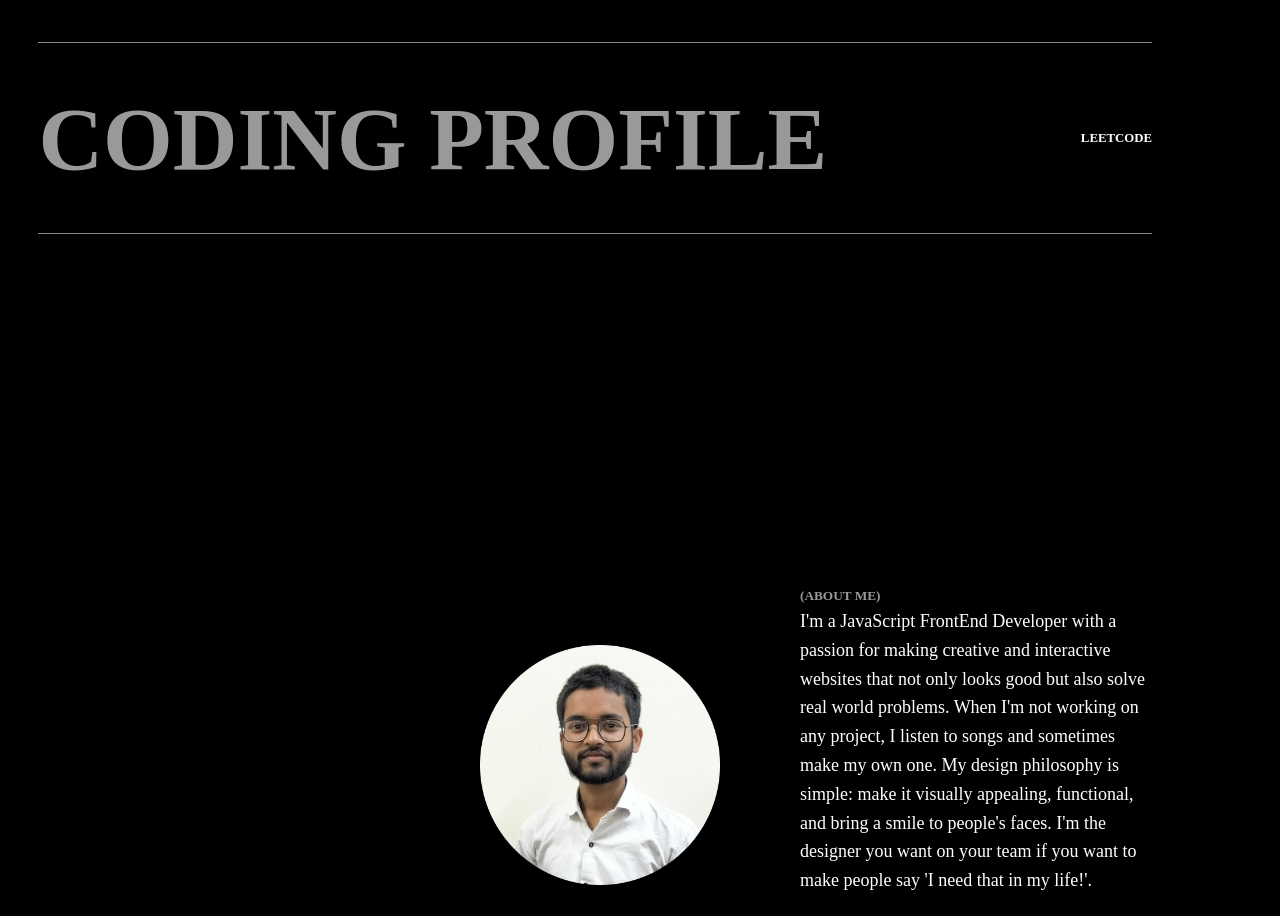
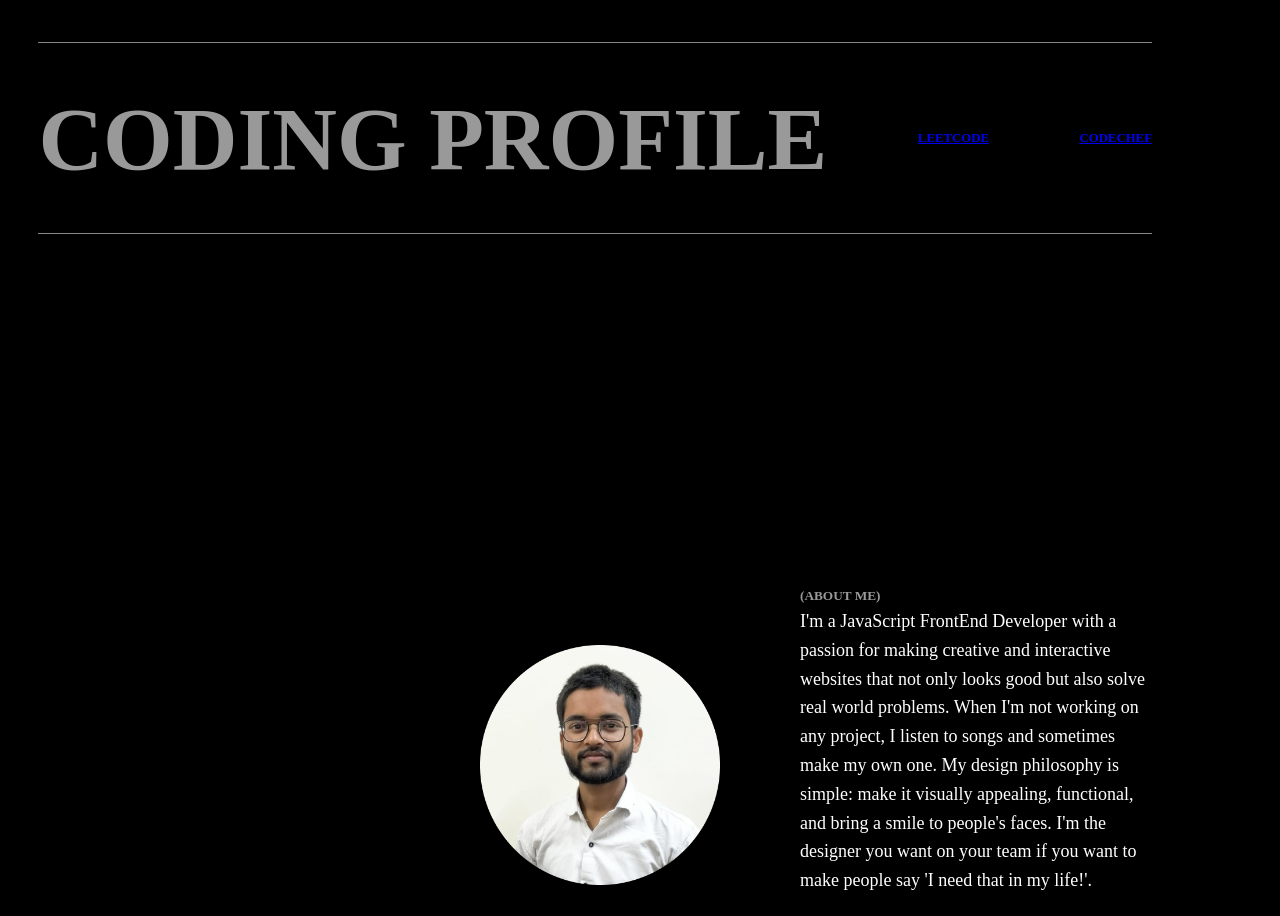
Before and after one commit to Adityamp3/Portfolio-Website, a plain HTML site: page index.html in a window 1280 px wide. Shown: the part 1340-2256 px from the top of the page. Drawn offline with nearby package versions, Linux system fonts and the light colour scheme; a script that the page names is missing; files whose address does not match are found by name.

Commit message:
Update index.html

```diff
--- a/index.html
+++ b/index.html
@@ -64,7 +64,8 @@
             <div class="elem">
                 <img src="img/hudu.png">
                 <h1>Coding Profile</h1>
-                <h5>Leetcode</h5>
+                <a href="https://leetcode.com/u/adityaarahi/"><h5>Leetcode</h5></a>
+                <a href="https://www.codechef.com/users/adityaarahi"><h5>CodeChef</h5></a>
             </div>
             <div class="elem"></div>
         </div><br><br><br><br>
```
